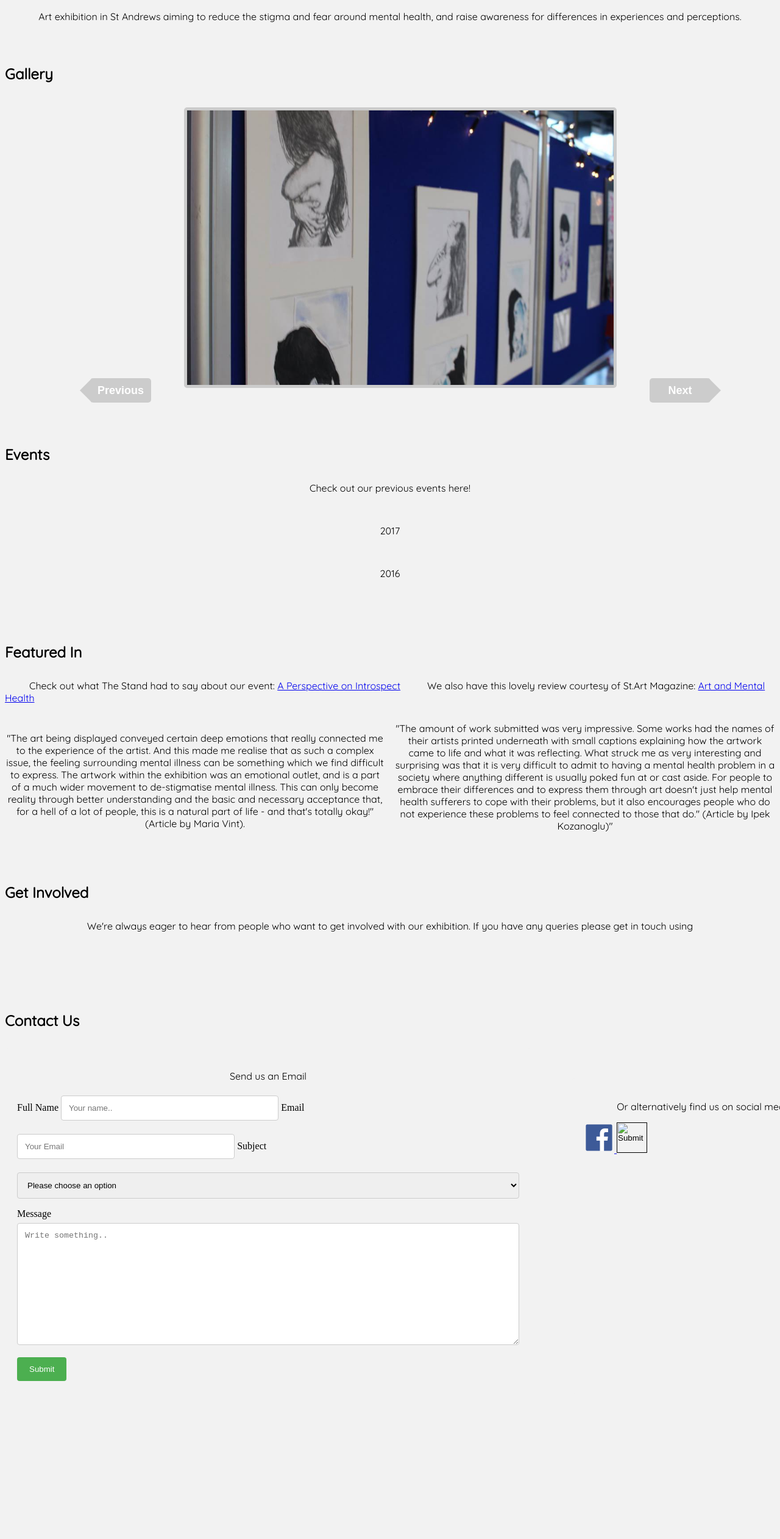
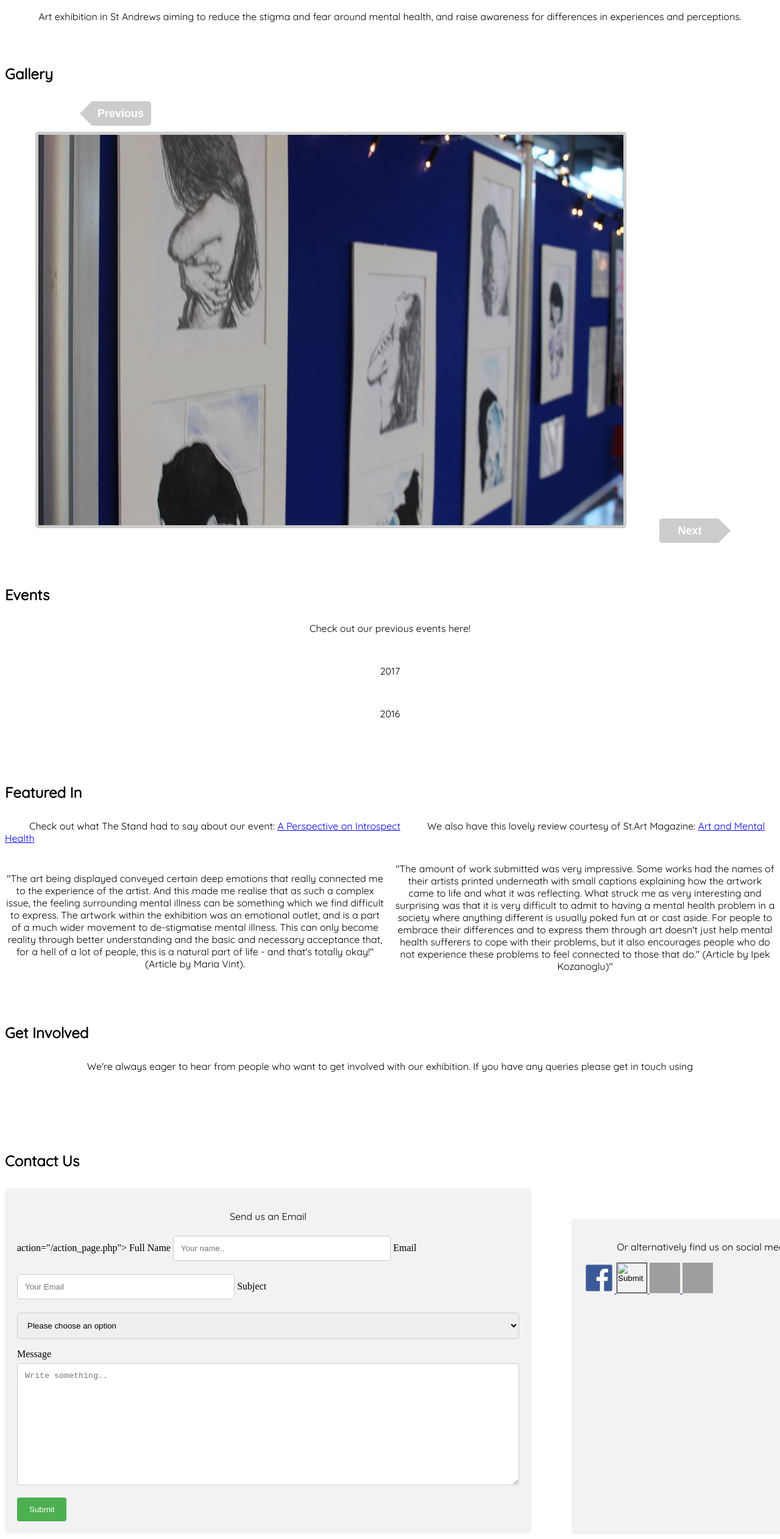
Before and after one commit to gb72/Introspect, a plain HTML site: page Introspect.html in a window 1280 px wide. Shown: the part 741-3264 px from the top of the page at 61% size. Before the commit the page ends 3034 px from the top, so only its background shows below. Drawn offline with Linux system fonts and the light colour scheme; grey boxes are pictures that could not be loaded.

Commit message:
added media
added media

```diff
--- a/Introspect.css
+++ b/Introspect.css
@@ -1,3 +1,5 @@
+
+<meta name="viewport" content="width=device-width, initial-scale=1.0">
 body{
     background-color: #f2f2f2;
 }
@@ -200,9 +202,11 @@ li a:hover{
     margin: 10px 50px;
     border: 5px solid #ccc;
     border-radius: 5px;
+    width: 10%
+    height: 5%
 
 }
-#photo:hover {
+#photohover {
     border: 5px solid black;
     /*border: 10px solid #777;*/
 }
@@ -216,8 +220,8 @@ li a:hover{
 #overlay {
     position: fixed; /* Sit on top of the page content */
     display: none; /* Hidden by default */
-    width: 100%; /* Full width (cover the whole page) */
-    height: 100%; /* Full height (cover the whole page) */
+    width: 10%; /* Full width (cover the whole page) */
+    height: 5%; /* Full height (cover the whole page) */
     top: 0;
     left: 0;
     right: 0;
@@ -294,3 +298,17 @@ input[type=submit]:hover {
     background-repeat: no-repeat;
 /*    background-size: 100px 100px;*/
 }
+#snapchat{
+    width: 50px;
+    height: 50px;
+    background-repeat: no-repeat;
+/*    background-size: 100px 100px;*/
+}
+
+#linkedin{
+    width: 50px;
+    height: 50px;
+    background-repeat: no-repeat;
+/*    background-size: 100px 100px;*/
+
+}
--- a/Introspect.html
+++ b/Introspect.html
@@ -26,19 +26,19 @@
 
 	<h2 id="Gallery">Gallery</h2>
 
-	<form class="gl">
+	<div class="gl">
 		<div id="buttonboxprevious"><a>Previous</a></div>
-	</form>
+	</div>
 
-	<form class="gl">
-		<img id="photo" src="IntrospectPhoto1.jpg" width="700px" height="450px" alt="">
+	<divclass="gl">
+		<img id="photo" src="IntrospectPhoto1.jpg" alt="">
 		<div id="overlay"><img id="overimg" src="IntrospectPhoto1.jpg" width="100%" height="auto"></div>
 
-	</form>
+	</div>
 
-	<form class="gl">
+	<div class="gl">
 		<div id="buttonboxnext"><a>Next</a></div>
-	</form>
+	</div>
 
 	<script src="Introspect.js"></script>
 
@@ -80,7 +80,7 @@
 	<div class="container">
 		<div id="formbox">
 			<p> Send us an Email </p>
-			<form action="/action_page.php">
+			<div> action="/action_page.php">
 				<label for="name">Full Name</label>
 			    <input type="text" id="fname" name="firstname" placeholder="Your name..">
 			    <label for="email">Email</label>
@@ -100,7 +100,7 @@
 				<textarea id="message" name="message" placeholder="Write something.." style="height:200px"></textarea>
 			    <input type="submit" value="Submit">
 
- 			</form>
+ 			</div>
  		</div>
  		<div id="social">
  			<p> Or alternatively find us on social media! </p>
@@ -111,6 +111,12 @@
 			<a href="">
 				<input type="image" id="twitter" src="twitterlogo.png" >
 			</a>
+			<a href="https://www.snapchat.com/" target="_blank">
+				<input type="image" id="snapchat" src="http://amacincinnati.org/wordpress/wp-content/uploads/2016/05/Snapchat-logo-png-e1464015138516.png">
+			</a>
+			<a href="https://www.linkedin.com/" target="_blank">
+				<input type="image" id="linkedin" src="http://www.freepngimg.com/download/linkedin/3-2-linkedin-download-png.png">
+			</a>
 
 			</div>
  		</div>
```
Also changed, not shown: 1 other file.
